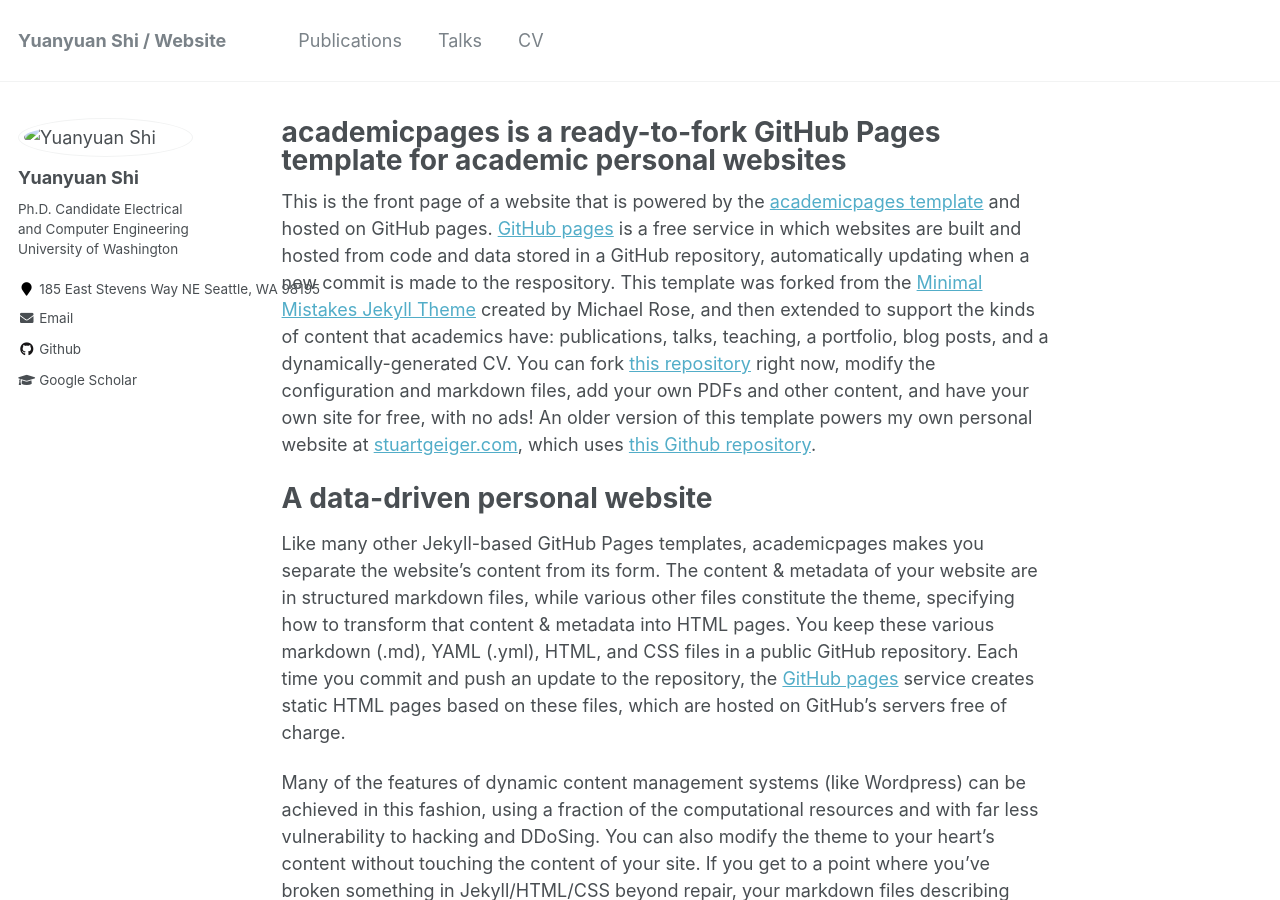
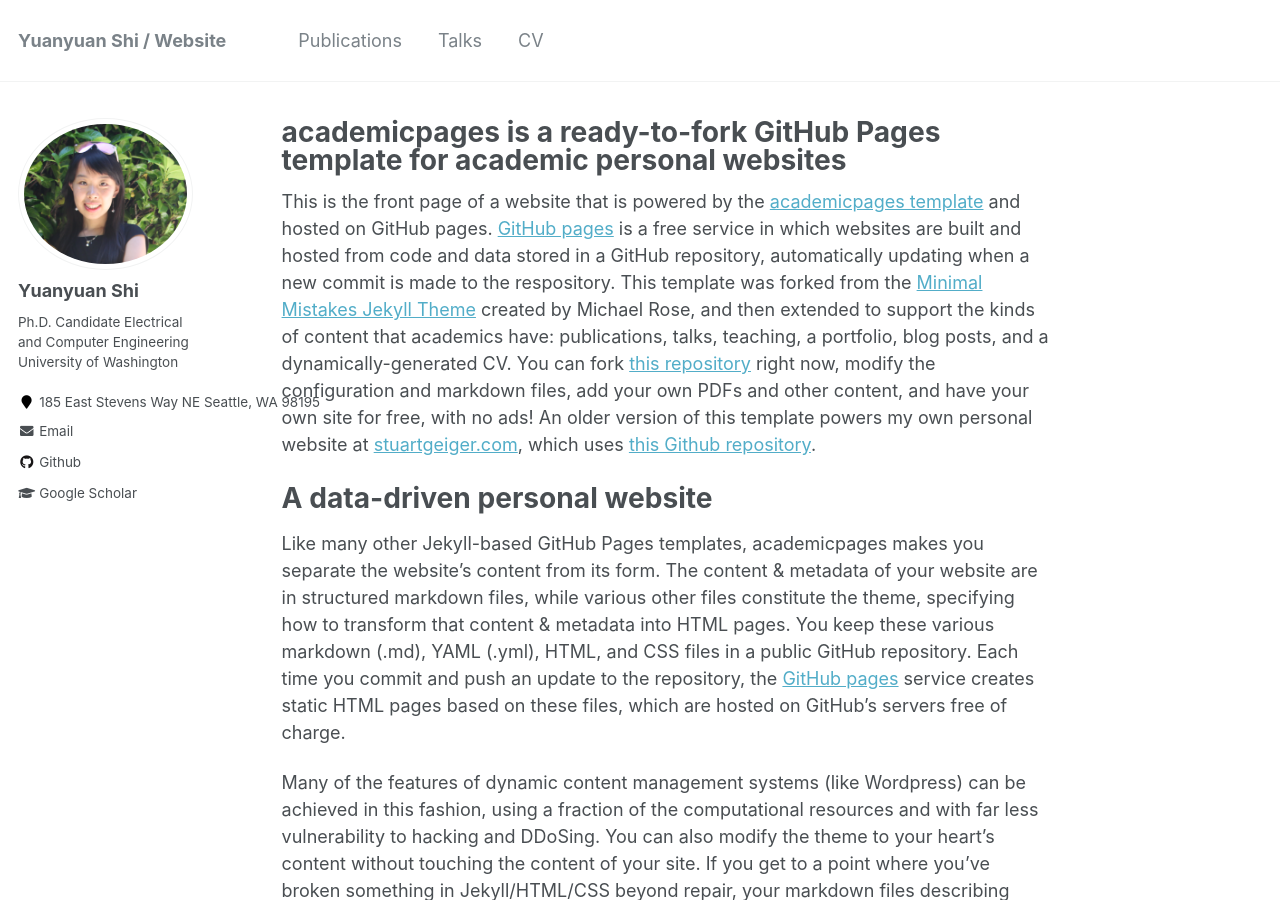
Before and after one commit to Yuanyuan-Shi/website, a Jekyll site: the page built from _pages/about.md, in a window 1280 px wide and 900 px high. Built offline with Jekyll 4.4.1, drawn with Linux system fonts in a browser that asks for light colours.

Commit message:
change url

```diff
--- a/_config.yml
+++ b/_config.yml
@@ -11,9 +11,9 @@
 title_separator          : "-"
 name                     : &name "Yuanyuan Shi"
 description              : &description "personal description"
-url                      : https://academicpages.github.io # the base hostname & protocol for your site e.g. "https://mmistakes.github.io"
+url                      : https://github.com/Yuanyuan-Shi/ # the base hostname & protocol for your site e.g. "https://mmistakes.github.io"
 baseurl                  : "" # the subpath of your site, e.g. "/blog"
-repository               : "academicpages/academicpages.github.io"
+repository               : "Yuanyuan-Shi/academicpages.github.io"
 teaser                   :  # filename of teaser fallback teaser image placed in /images/, .e.g. "500x300.png"
 breadcrumbs              : false # true, false (default)
 words_per_minute         : 160
@@ -81,7 +81,7 @@
 # Site Author
 author:
   name             : "Yuanyuan Shi"
-  avatar           : "images/profile.png"
+  avatar           : "profile.png"
   bio              : "Ph.D. Candidate \n Electrical and Computer Engineering \n University of Washington"
   location         : "185 East Stevens Way NE \n Seattle, WA 98195"
   employer         :
```
